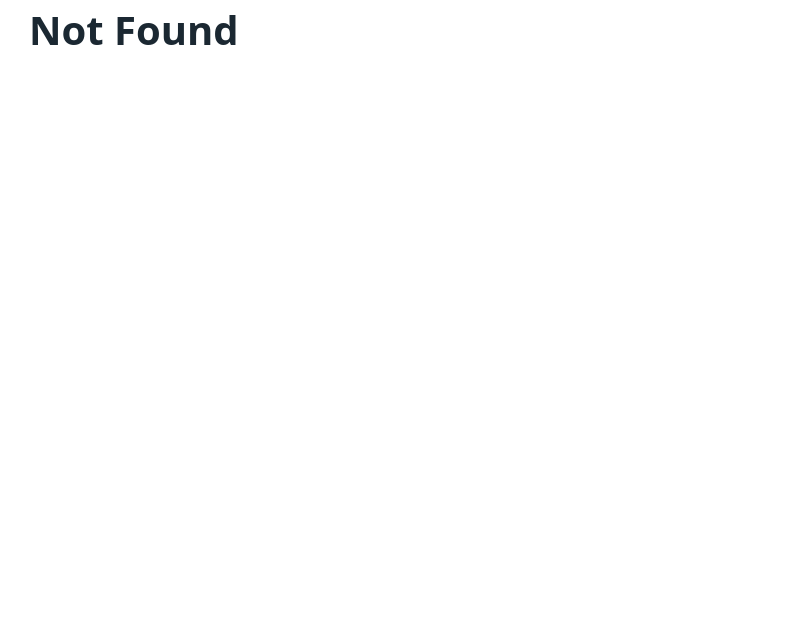
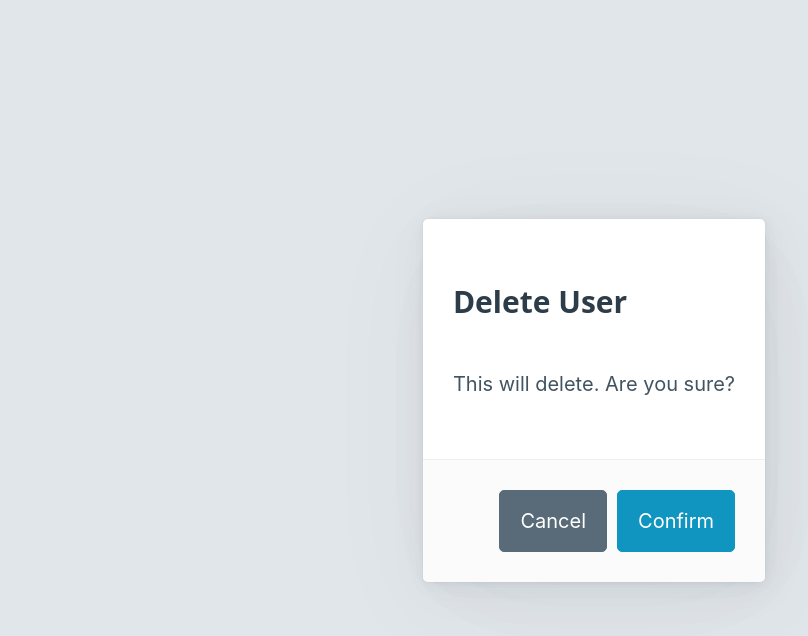
Before and after one commit to ErnieAtLYD/user-management-system, a React (Create React App) app in the folder frontend/: page /user/1/delete in a window 1280 px wide. Shown: the top 636 px of the page, without its empty margins (46-854 px from the left). Built offline with nearby package versions, Linux system fonts and the light colour scheme; the HTML template or start-up script is replaced by a standard one.

Commit message:
feat: add pages for delete user

```diff
--- a/frontend/src/App.js
+++ b/frontend/src/App.js
@@ -4,6 +4,7 @@
 import EditUser from './pages/EditUser';
 import NotFound from './pages/NotFound';
 import AddUser from './pages/AddUser';
+import DeleteUser from './pages/DeleteUser';
 
 function App() {
   return (
@@ -13,6 +14,7 @@
         <Route path='user/add' element={<AddUser />} />
         <Route path='user/:userId' element={<User />} />
         <Route path='user/:userId/edit' element={<EditUser />} />
+        <Route path='user/:userId/delete' element={<DeleteUser />} />
         <Route path='*' element={<NotFound />} />
       </Routes>
     </BrowserRouter>
--- /dev/null
+++ b/frontend/src/pages/DeleteUser.js
@@ -0,0 +1,22 @@
+const DeleteUser = () => {
+  return (
+    <>
+      <dialog open>
+        <article>
+          <h3>Delete User</h3>
+          <p>This will delete. Are you sure?</p>
+          <footer>
+            <a href='#cancel' role='button' class='secondary'>
+              Cancel
+            </a>
+            <a href='#confirm' role='button'>
+              Confirm
+            </a>
+          </footer>
+        </article>
+      </dialog>
+    </>
+  );
+};
+
+export default DeleteUser;
--- a/frontend/src/pages/Home.js
+++ b/frontend/src/pages/Home.js
@@ -44,9 +44,13 @@
                     <Link to={`/user/${user.id}/edit`} role='button'>
                       Edit
                     </Link>
-                    <a className='secondary outline' role='button'>
+                    <Link
+                      to={`/user/${user.id}/delete`}
+                      className='secondary outline'
+                      role='button'
+                    >
                       Delete
-                    </a>
+                    </Link>
                   </td>
                 </tr>
               ))
```
